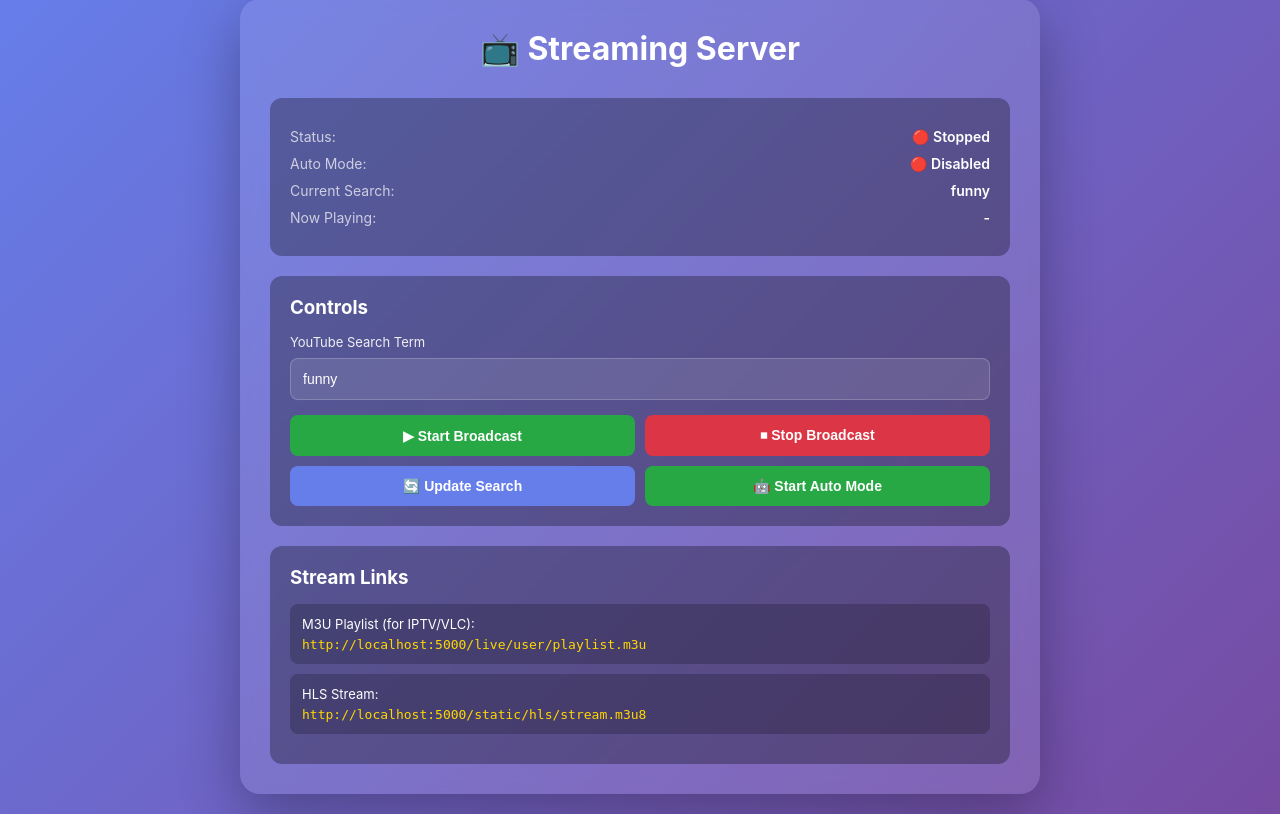
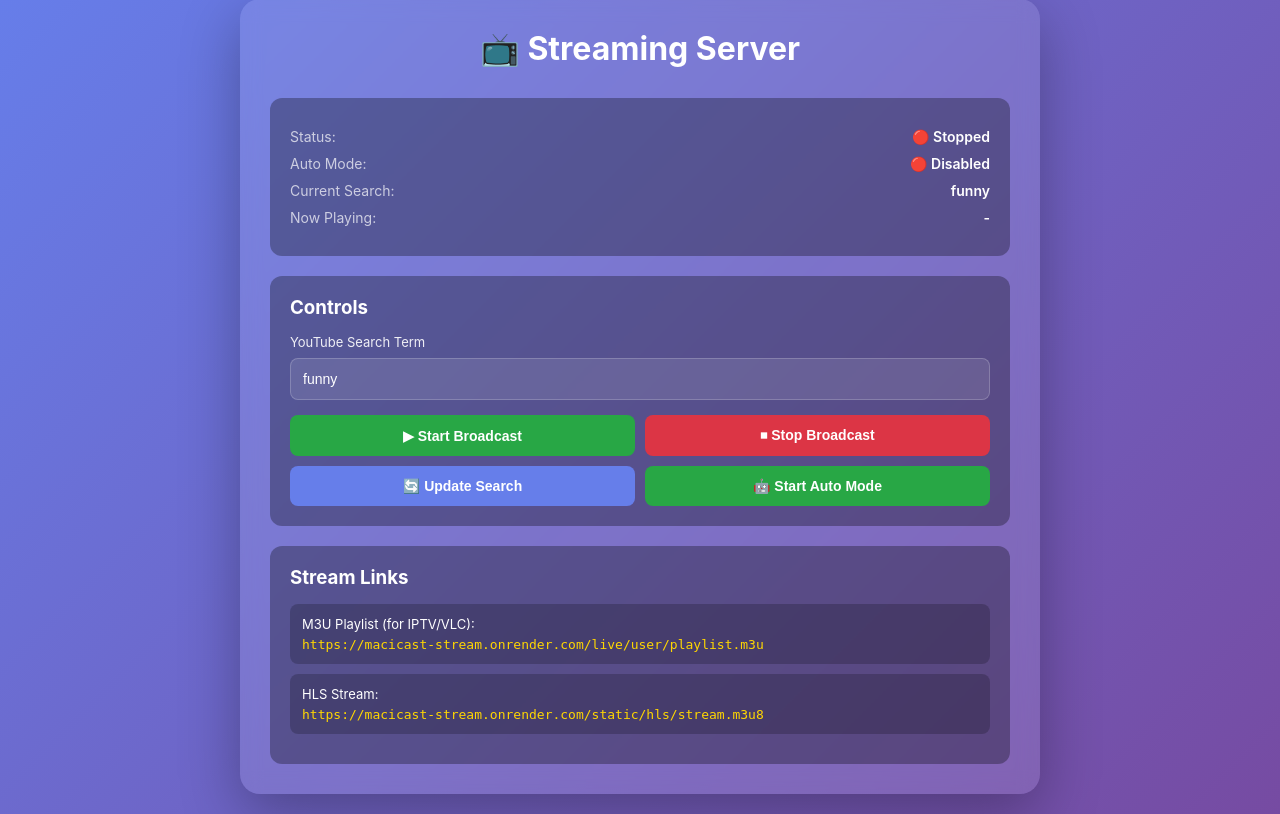
Before and after one commit to ercanvas/macicast-stream, a Flask app: page / in a window 1280 px wide. Shown: the part 21-835 px from the top of the page. Run offline with Flask 3, Linux system fonts and the light colour scheme; data that the repository does not hold is empty.

Commit message:
Projenin ilk versiyonu

```diff
--- a/templates/index.html
+++ b/templates/index.html
@@ -201,11 +201,11 @@
             <h3 style="margin-bottom: 15px;">Stream Links</h3>
             <div class="link-item">
                 <div style="margin-bottom: 5px;">M3U Playlist (for IPTV/VLC):</div>
-                <div class="link-url">http://localhost:5000/live/user/playlist.m3u</div>
+                <div class="link-url">https://macicast-stream.onrender.com/live/user/playlist.m3u</div>
             </div>
             <div class="link-item">
                 <div style="margin-bottom: 5px;">HLS Stream:</div>
-                <div class="link-url">http://localhost:5000/static/hls/stream.m3u8</div>
+                <div class="link-url">https://macicast-stream.onrender.com/static/hls/stream.m3u8</div>
             </div>
         </div>
     </div>
```
